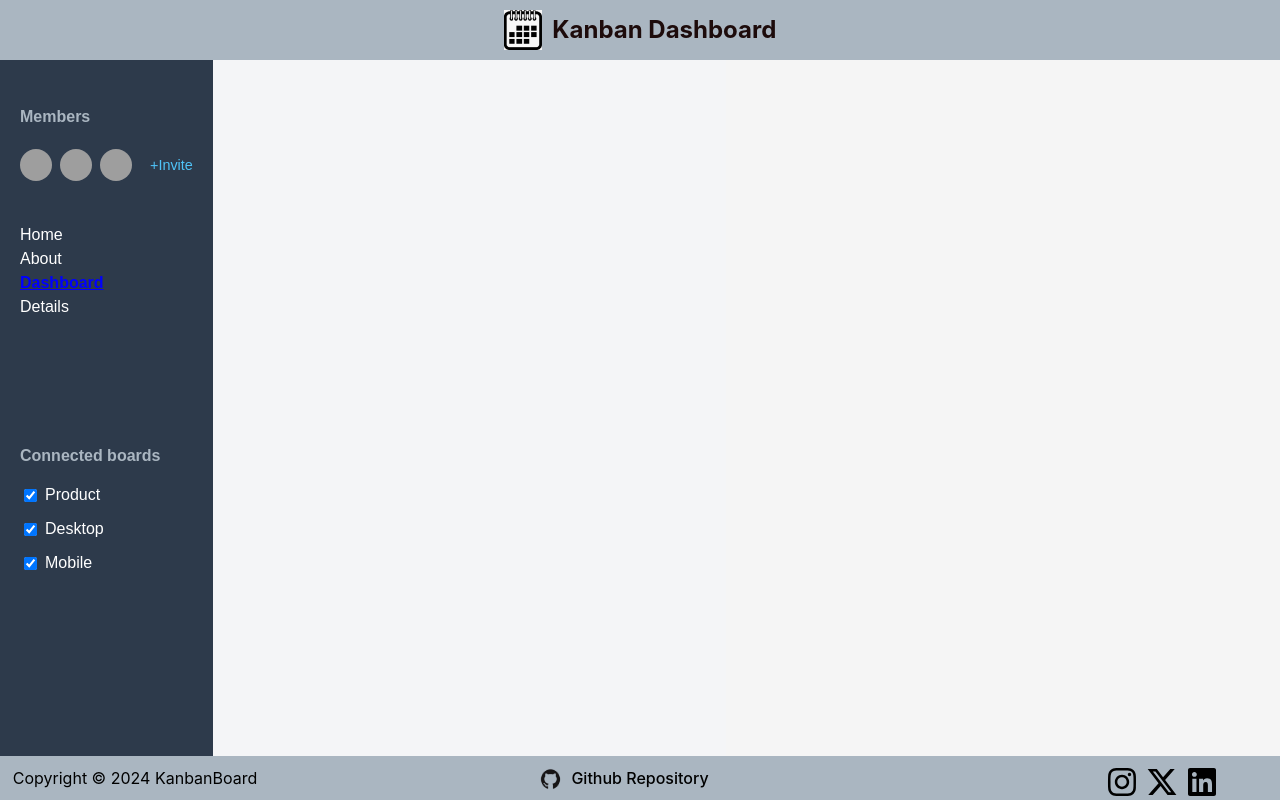
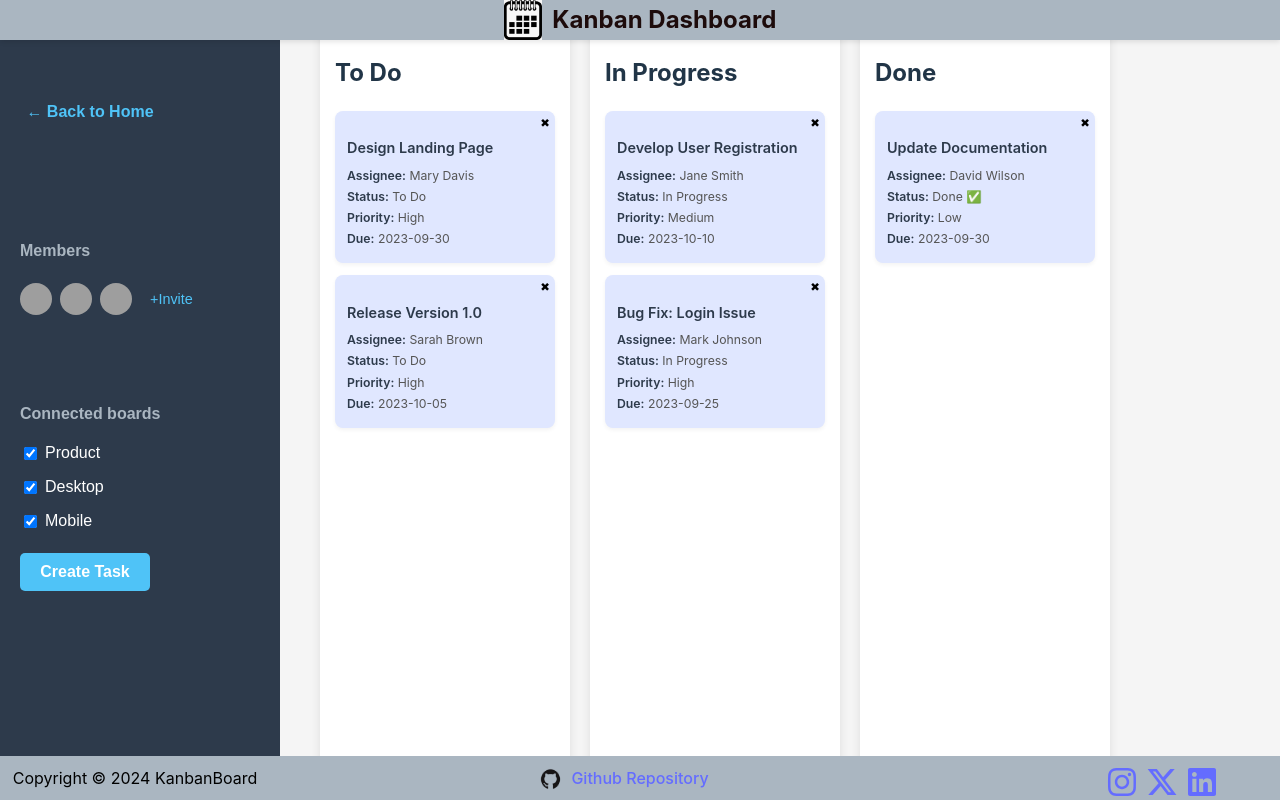
Before and after one commit to priya337/React-App-Project, a React (Vite) app in the folder vite-project/: page /dashboard in a window 1280 px wide. Built offline with nearby package versions, Linux system fonts and the light colour scheme; grey boxes are pictures that could not be loaded.

Commit message:
Adjusted Styling in App.css,Added a new file Kanban.css for keeping Kanban board seperate, Ensured that About , Home and Dashboard are seperate pages, Ensured that Dashbaord contains display cards and Sidebar

```diff
--- a/vite-project/src/About.jsx
+++ b/vite-project/src/About.jsx
@@ -6,7 +6,7 @@ function About() {
       <div className="about-container">
         <h1>Meet the team!</h1>
         <ul className="about-list-items">
-          <li>Pryia</li>
+          <li>Priya</li>
           <li>Mirela</li>
           <li>Anna</li>
         </ul>
--- a/vite-project/src/App.css
+++ b/vite-project/src/App.css
@@ -1,117 +1,27 @@
-/* App.css */
-
 /* Main layout container */
 .app-container {
   display: flex;
-  height: 100vh;
-  overflow: hidden;
-  box-sizing: border-box;
+  height: 100vh; /* Full viewport height */
+  overflow: hidden; /* Prevent page-level scrolling */
 }
+
 
 /* Main content area */
 .main-content {
   flex-grow: 1;
-  display: flex;
-  flex-direction: column;
-  justify-content: center;
-  align-items: center;
+  margin-left: 280px; /* Same width as sidebar */
+  margin-top: 60px; /* Same height as navbar */
+  overflow-y: auto; /* Only the content area scrolls */
+  padding: 20px;
   background-color: #f4f5f7;
-  overflow-y: auto;
-  overflow-x: hidden;
-  padding: 0;
-  box-sizing: border-box;
-  width: 100%;
-}
-
-/* Kanban container */
-.kanban-container {
-  width: 100%;
-  max-width: 1200px;
-  padding: 20px;
-  display: flex;
-  justify-content: center;
-}
-
-/* Kanban board */
-.kanban-board {
-  display: none;
-  justify-content: space-between;
-  gap: 20px;
-  width: 100%;
-  max-width: 1000px;
-  padding: 10px;
+  height: calc(100vh - 60px); /* Fill remaining viewport height after Navbar */
   box-sizing: border-box;
 }
 
-/* Kanban columns */
-.kanban-column {
-  flex: 1;
-  min-width: 180px;
-  max-width: 220px;
-  background-color: #ffffff;
-  border-radius: 10px;
-  box-shadow: 0px 4px 10px rgba(0, 0, 0, 0.1);
-  padding: 15px;
-  display: flex;
-  flex-direction: column;
-  text-align: left;
+/* Content inside main pages */
+.page-content {
+  max-width: 1000px;
+  margin: 0 auto;
+  padding: 20px;
   box-sizing: border-box;
-  overflow-y: auto;
-  margin-left: 90px;
 }
-
-.kanban-column h2 {
-  font-size: 1.1em;
-  color: #333;
-  margin-bottom: 15px;
-  font-weight: 600;
-  text-align: center;
-  color: #2d3a4b;
-}
-
-/* Task card style */
-.kanban-item {
-  background-color: #b6beeb;
-  border-radius: 8px;
-  padding: 12px;
-  margin-bottom: 12px;
-  box-shadow: 0px 2px 4px rgba(0, 0, 0, 0.05);
-  font-size: 0.9em;
-  color: #333;
-  transition: transform 0.2s;
-}
-
-.kanban-item:hover {
-  transform: translateY(-2px);
-  box-shadow: 0px 4px 8px rgba(0, 0, 0, 0.1);
-}
-
-/* Task title */
-.kanban-item h3 {
-  font-size: 1em;
-  font-weight: 600;
-  color: #2d3a4b;
-  margin-bottom: 8px;
-}
-
-/* Task details */
-.kanban-item p {
-  font-size: 0.85em;
-  color: #555;
-  margin: 4px 0;
-  line-height: 1.4;
-}
-
-/* Strong emphasis for labels */
-.kanban-item p strong {
-  color: #2d3a4b;
-  font-weight: 600;
-}
-
-/* Placeholder text for empty columns */
-.no-tasks-placeholder {
-  color: #888;
-  font-style: italic;
-  font-size: 0.9em;
-  margin-top: 20px;
-}
--- a/vite-project/src/App.jsx
+++ b/vite-project/src/App.jsx
@@ -1,13 +1,14 @@
 // App.jsx
 import React, { useState } from "react";
-import "./App.css";
-import Sidebar from "./Sidebar.jsx";
-import Footer from "./Footer.jsx";
+import { Routes, Route } from "react-router-dom";
+
+import Kanban from "./Kanban.jsx";
 import Navbar from "./components/Navbar.jsx";
-import Kanban from "./Kanban.jsx";
+// import Sidebar from "./Sidebar"; // Import Sidebar here
 import Homepage from "./Homepage.jsx";
 import About from "./About.jsx";
-import { Routes, Route } from "react-router-dom";
+import "./App.css";
+import Footer from "./Footer.jsx";
 
 const App = () => {
   // Define filters state here to share it between Sidebar and Kanban
@@ -27,17 +28,20 @@ const App = () => {
 
   return (
     <div className="app-container">
-      <Sidebar filters={filters} onFilterChange={handleFilterChange} />
-      {<Navbar />}
-      <div className="main-content">
-        <Routes>
-          <Route path="/" element={<Homepage />} />
-          <Route path="/about" element={<About />} />
-        </Routes>
-      </div>
-      <div className="kanban-container">
-        <Kanban filters={filters} />
-      </div>
+      <Navbar />
+      <Routes>
+        <Route path="/" element={<Homepage />} />
+        <Route path="/about" element={<About />} />
+        <Route
+          path="/dashboard"
+          element={
+            <div className="dashboard-container">
+              {/* <Sidebar filters={filters} onFilterChange={handleFilterChange} /> */}
+              <Kanban filters={filters} />
+            </div>
+          }
+        />
+      </Routes>
       <Footer />
     </div>
   );
--- a/vite-project/src/Homepage.css
+++ b/vite-project/src/Homepage.css
@@ -6,4 +6,5 @@
   width: 100vw;
   text-align: center;
   margin-left: 20px;
+
 }
--- a/vite-project/src/Kanban.jsx
+++ b/vite-project/src/Kanban.jsx
@@ -1,9 +1,25 @@
-// Kanban.jsx
 import React, { useState } from "react";
 import KanbanListData from "../kanban.json";
+import Sidebar from "./Sidebar"; // Import Sidebar here
+import "./kanban.css";
 
-function Kanban({ filters }) {
-  const [kanbanList] = useState(KanbanListData);
+function Kanban() {
+  const [kanbanList, setKanbanList] = useState(KanbanListData);
+
+  // Set initial filter state for categories
+  const [filters, setFilters] = useState({
+    Product: true,
+    Desktop: true,
+    Mobile: true,
+  });
+
+  // Handle filter change from Sidebar checkboxes
+  const handleFilterChange = (category) => {
+    setFilters((prevFilters) => ({
+      ...prevFilters,
+      [category]: !prevFilters[category],
+    }));
+  };
 
   // Filter tasks based on both status and active filters
   const filterTasks = (status) =>
@@ -11,18 +27,51 @@ function Kanban({ filters }) {
       (task) => task.status === status && filters[task.category]
     );
 
+  // Delete task function with automatic uncheck logic
+  const deleteTask = (id) => {
+    setKanbanList((prevList) => {
+      const updatedList = prevList.filter((task) => task.id !== id);
+
+      // Check if any category now has no tasks left, and uncheck its filter if so
+      const categories = ["Product", "Desktop", "Mobile"];
+      const updatedFilters = { ...filters };
+
+      categories.forEach((category) => {
+        // If there are no tasks left for this category, uncheck it
+        if (!updatedList.some((task) => task.category === category)) {
+          updatedFilters[category] = false;
+        }
+      });
+
+      // Update filters if any category was unchecked
+      setFilters(updatedFilters);
+
+      return updatedList;
+    });
+  };
+
   return (
+    <div className="dashboard-container">
+      <Sidebar filters={filters} onFilterChange={handleFilterChange} /> {/* Render Sidebar here */}
       <div className="kanban-board">
-      {["To Do", "In Progress", "Done"].map((status) => (
+        {["To Do", "In Progress", "Done"].map((status) => {
+          const filteredTasks = filterTasks(status);
+          return (
             <div key={status} className="kanban-column">
               <h2>{status}</h2>
-          <ul>
-            {filterTasks(status).length > 0 ? (
-              filterTasks(status).map((task) => (
+              <ul className="kanban-task-list">
+                {filteredTasks.length > 0 ? (
+                  filteredTasks.map((task) => (
                     <li key={task.id} className="kanban-item">
+                      <button
+                        className="delete-button"
+                        onClick={() => deleteTask(task.id)}
+                      >
+                        ✖
+                      </button>
                       <h3>{task.title}</h3>
                       <p><strong>Assignee:</strong> {task.assignee}</p>
-                  <p><strong>Status:</strong> {task.status} {task.status === "Done" ? "✅" : "❌"}</p>
+                      <p><strong>Status:</strong> {task.status} {task.status === "Done" ? "✅" : ""}</p>
                       <p><strong>Priority:</strong> {task.priority}</p>
                       <p><strong>Due:</strong> {task.dueDate}</p>
                     </li>
@@ -32,7 +81,9 @@ function Kanban({ filters }) {
                 )}
               </ul>
             </div>
-      ))}
+          );
+        })}
+      </div>
     </div>
   );
 }
--- a/vite-project/src/Sidebar.css
+++ b/vite-project/src/Sidebar.css
@@ -1,5 +1,4 @@
-/* Sidebar.css */
-
+/* Sidebar Container */
 .sidebar {
     width: 280px;
     background-color: #2d3a4b;
@@ -9,6 +8,27 @@
     display: flex;
     flex-direction: column;
     font-family: Arial, sans-serif;
+    box-sizing: border-box;
+  }
+
+  /* Back to Home Link Styling */
+  .back-to-home {
+    margin-bottom: 20px;
+    margin-top: 80px;
+    margin-right: 100px;
+  }
+
+  .home-link {
+    color: #4fc3f7;
+    text-decoration: none;
+    font-size: 1em;
+    font-weight: bold;
+    display: block;
+    margin-bottom: 10px;
+  }
+
+  .home-link:hover {
+    color: #f0c040;
   }
 
   /* Members Section */
@@ -62,23 +82,33 @@
   .board-toggle input {
     margin-right: 8px;
   }
+
+  /* Remove unused links styling */
   .links {
-  list-style-type: none;
-  padding: 0;
-  margin: 40px 0px;
+    display: none; /* Hide the links section */
+  }
+
+  /* Style for the Create Task button container */
+.create-task-container {
+    margin-top: 20px;
     display: flex;
-  flex-direction: column;
-  align-items: flex-start;
+    justify-content: center;
   }
-.links li a {
-  color: white;
-  text-decoration: none;
+
+  /* Style for the Create Task button */
+  .create-task-button {
+    background-color: #4fc3f7;
+    color: #ffffff;
+    padding: 10px 20px;
+    border: none;
+    border-radius: 5px;
+    font-size: 1em;
+    font-weight: bold;
+    cursor: pointer;
+    transition: background-color 0.3s;
+    margin-right: 110px;
   }
-.links li a:hover {
-  color: #f0c040;
+
+  .create-task-button:hover {
+    background-color: #3aa6d6;
   }
-.active-link {
-  color: blue !important;
-  font-weight: bold;
-  text-decoration: underline !important;
-}
--- a/vite-project/src/Sidebar.jsx
+++ b/vite-project/src/Sidebar.jsx
@@ -6,6 +6,14 @@ import { NavLink } from "react-router-dom";
 const Sidebar = ({ filters, onFilterChange }) => {
   return (
     <div className="sidebar">
+      {/* Back to Home Link */}
+      <div className="back-to-home">
+        <NavLink to="/" className="home-link">
+          &larr; Back to Home
+        </NavLink>
+      </div>
+
+      {/* Members Section */}
       <div className="sidebar-section">
         <h3>Members</h3>
         <div className="members-list">
@@ -27,42 +35,8 @@ const Sidebar = ({ filters, onFilterChange }) => {
           <button className="invite-button">+Invite</button>
         </div>
       </div>
-      <div className="sidebar-links">
-        <ul className="links">
-          <li>
-            <NavLink
-              to="/"
-              className={({ isActive }) => (isActive ? "active-link" : "")}
-            >
-              Home
-            </NavLink>
-          </li>
-          <li>
-            <NavLink
-              to="/about"
-              className={({ isActive }) => (isActive ? "active-link" : "")}
-            >
-              About
-            </NavLink>
-          </li>
-          <li>
-            <NavLink
-              to="/dashboard"
-              className={({ isActive }) => (isActive ? "active-link" : "")}
-            >
-              Dashboard
-            </NavLink>
-          </li>
-          <li>
-            <NavLink
-              to="/details"
-              className={({ isActive }) => (isActive ? "active-link" : "")}
-            >
-              Details
-            </NavLink>
-          </li>
-        </ul>
-      </div>
+
+      {/* Connected Boards Section */}
       <div className="sidebar-section">
         <h3>Connected boards</h3>
         <div className="board-toggle">
@@ -89,6 +63,10 @@ const Sidebar = ({ filters, onFilterChange }) => {
           />
           <label>Mobile</label>
         </div>
+      {/* Create Task Button */}
+      <div className="create-task-container">
+        <button className="create-task-button">Create Task</button>
+      </div>
       </div>
     </div>
   );
--- a/vite-project/src/components/Navbar.css
+++ b/vite-project/src/components/Navbar.css
@@ -1,5 +1,6 @@
 .navbar {
   position: fixed;
+  top: 0; /* Ensures the navbar is fixed at the top of the viewport */
   left: 0;
   width: 100%;
   background-color: #aab6c1;
@@ -7,7 +8,9 @@
   display: flex;
   justify-content: center;
   padding: 10px 0;
-  z-index: 100;
+  z-index: 100; /* Keeps it on top of other content */
+  height: 20px; /* Specify a height to ensure content spacing below */
+  box-shadow: 0 2px 5px rgba(0, 0, 0, 0.1); /* Optional shadow for a nice effect */
 }
 
 .navbar-logo {
--- /dev/null
+++ b/vite-project/src/kanban.css
@@ -0,0 +1,116 @@
+/* Main layout container for the Kanban dashboard */
+.dashboard-container {
+    display: flex;
+    height: 100vh; /* Fill the viewport height */
+    gap: 20px;
+    overflow: hidden;
+}
+
+/* Sidebar styling - Matches the style in Sidebar.css */
+.sidebar {
+    width: 280px;
+    background-color: #2d3a4b;
+    color: #ffffff;
+    padding: 20px;
+    box-sizing: border-box;
+    display: flex;
+    flex-direction: column;
+    height: 100vh;
+}
+
+/* Kanban board area */
+.kanban-board {
+    flex-grow: 1;
+    display: flex;
+    justify-content: space-between;
+    padding: 20px;
+    gap: 20px;
+    overflow-y: auto;
+    max-width: 1000px;
+}
+
+/* Kanban column styles */
+.kanban-column {
+    flex: 1;
+    min-width: 220px;
+    max-width: 280px;
+    background-color: #ffffff;
+    border-radius: 10px;
+    box-shadow: 0px 4px 10px rgba(0, 0, 0, 0.1);
+    padding: 15px;
+    display: flex;
+    flex-direction: column;
+}
+
+/* Remove default list styles */
+.kanban-task-list {
+    list-style-type: none;
+    padding: 0;
+    margin: 0;
+}
+
+/* Task card styling */
+.kanban-item {
+    position: relative;
+    background-color: #e0e7ff;
+    border-radius: 8px;
+    padding: 12px;
+    margin-bottom: 12px;
+    box-shadow: 0px 2px 4px rgba(0, 0, 0, 0.05);
+    font-size: 0.9em;
+    color: #333;
+    transition: transform 0.2s;
+}
+
+.kanban-item:hover {
+    transform: translateY(-2px);
+    box-shadow: 0px 4px 8px rgba(0, 0, 0, 0.1);
+}
+
+/* Delete button styling */
+.delete-button {
+    position: absolute;
+    top: 5px; /* Smaller padding for a neater look */
+    right: 5px;
+    background: none;
+    border: none;
+    font-size: 0.8em; /* Smaller font size */
+    color:black;
+    cursor: pointer;
+    padding: 0;
+}
+
+.delete-button:hover {
+    color: #787af3;
+}
+
+/* Task title */
+.kanban-item h3 {
+    font-size: 1em;
+    font-weight: 600;
+    color: #2d3a4b;
+    margin-bottom: 8px;
+}
+
+/* Task details */
+.kanban-item p {
+    font-size: 0.85em;
+    color: #555;
+    margin: 4px 0;
+    line-height: 1.4;
+}
+
+/* Strong emphasis for labels */
+.kanban-item p strong {
+    color: #2d3a4b;
+    font-weight: 600;
+}
+
+/* Placeholder text for empty columns */
+.no-tasks-placeholder {
+    color: #888;
+    font-style: italic;
+    font-size: 0.9em;
+    margin-top: 20px;
+    text-align: center;
+}
```
Also changed, not shown: vite-project/src/About.css (+16 -4 lines), vite-project/src/main.jsx (+9 -8 lines). Lines whose indentation alone changed are shown as unchanged.
